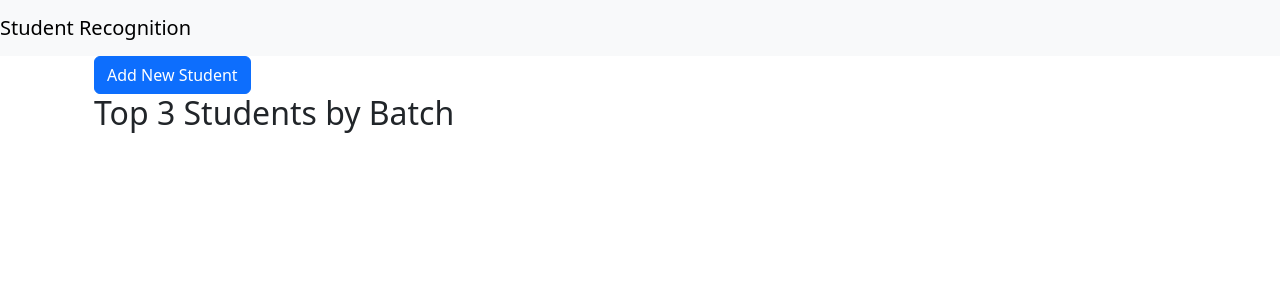
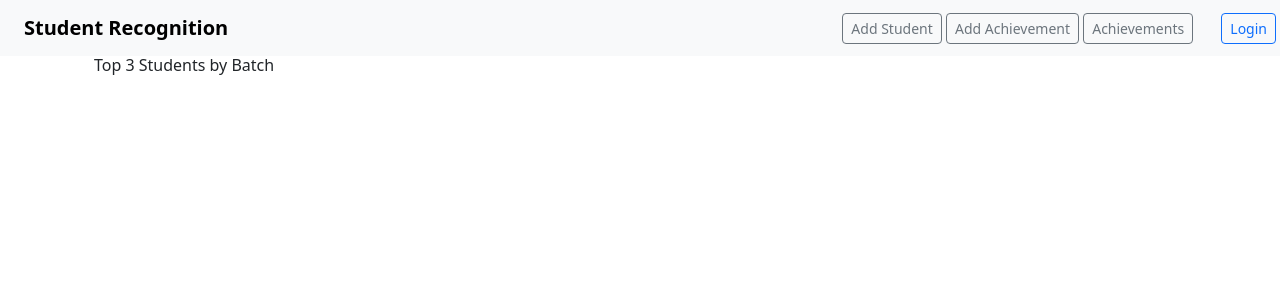
Before and after one commit to gnikitha437/studentPerformanceRcognitionSystem, a Django app: page / in a window 1280 px wide. Shown: the top 300 px of the page. Run offline with Django 5.2, Linux system fonts and the light colour scheme; data that the repository does not hold is empty.

Commit message:
UI_routings_chnage

```diff
--- a/recognition/templates/recognition/achievement_form.html
+++ b/recognition/templates/recognition/achievement_form.html
@@ -4,7 +4,7 @@
 {% block title %}Add New Achievement{% endblock %}
 
 {% block content %}
-<h1>Add New Achievement</h1>
+<h6 class="me-2">Add New Achievement</h6>
 <form method="post">
     {% csrf_token %}
     {{ form|crispy }}
--- a/recognition/templates/recognition/achievement_list.html
+++ b/recognition/templates/recognition/achievement_list.html
@@ -3,11 +3,11 @@
 {% block title %}Student Achievements{% endblock %}
 
 {% block content %}
-<h1>Student Achievements</h1>
+<h6 class="me-2">Student Achievements</h6>
 <ul>
     {% for achievement in achievements %}
     <li>{{ achievement.title }} - {{ achievement.student.name }} ({{ achievement.date }})</li>
     {% endfor %}
 </ul>
-<a href="{% url 'create-achievement' %}" class="btn btn-primary">Add New Achievement</a>
+{% comment %} <a href="{% url 'create-achievement' %}" class="btn btn-primary">Add New Achievement</a> {% endcomment %}
 {% endblock %}
--- a/recognition/templates/recognition/base_generic.html
+++ b/recognition/templates/recognition/base_generic.html
@@ -7,8 +7,14 @@
     <link href="https://cdn.jsdelivr.net/npm/bootstrap@5.3.3/dist/css/bootstrap.min.css" rel="stylesheet" integrity="sha384-QWTKZyjpPEjISv5WaRU9OFeRpok6YctnYmDr5pNlyT2bRjXh0JMhjY6hW+ALEwIH" crossorigin="anonymous">
 </head>
 <body>
-    <nav class="navbar navbar-expand-lg navbar-light bg-light">
-        <a class="navbar-brand" href="/">Student Recognition</a>
+    <nav class="navbar navbar-expand-lg navbar-light bg-light d-flex">
+        <a class="navbar-brand ms-4" style="font-weight: bold" href="/">Student Recognition</a>
+        <div class="me-1 ms-auto">
+            <a href="{% url 'create_student' %}" class="btn btn-sm btn-outline-secondary">Add Student</a>
+            <a href="{% url 'create-achievement' %}" class="btn btn-sm btn-outline-secondary">Add Achievement</a>
+            <a href="{% url 'achievement-list' %}" class="btn btn-sm btn-outline-secondary">Achievements</a>
+            <a href="/admin/" class="btn btn-sm btn-outline-primary ms-4">Login</a>
+        </div>
     </nav>
 
     <div class="container">
--- a/recognition/templates/recognition/student_form.html
+++ b/recognition/templates/recognition/student_form.html
@@ -2,7 +2,7 @@
 {% load crispy_forms_tags %}
 {% block content %}
 <div class="container">
-    <h2>Add New Student</h2>
+    <h6 class="me-2">Add New Student</h6>
     <form method="post">
         {% csrf_token %}
         {{ form|crispy }}
--- a/recognition/templates/recognition/student_list.html
+++ b/recognition/templates/recognition/student_list.html
@@ -1,10 +1,10 @@
 {% extends "recognition/base_generic.html" %}
 {% block content %}
 <div class="container">
-    <a href="{% url 'create_student' %}" class="btn btn-primary">Add New Student</a>
-    <h2>Top 3 Students by Batch</h2>
+    {% comment %} <a href="{% url 'create_student' %}" class="btn btn-primary">Add New Student</a> {% endcomment %}
+    <h6 class="me-2">Top 3 Students by Batch</h6>
     {% for batch, students in top_students.items %}
-    <h3>Batch Year: {{ batch.batch_year }}</h3>
+    <h6>Batch Year: {{ batch.batch_year }}</h6>
     <table class="table table-striped">
         <thead>
             <tr>
--- a/recognition/urls.py
+++ b/recognition/urls.py
@@ -1,3 +1,4 @@
+from django.contrib.auth import views as auth_views
 from django.urls import path
 from . import views
 
@@ -7,4 +8,5 @@ urlpatterns = [
     path('students/new/', views.create_student, name='create_student'),
     path('achievements/', views.achievement_list, name='achievement-list'),
     path('achievements/new/', views.create_achievement, name='create-achievement'),
+    path('logout/', auth_views.LogoutView.as_view(next_page='student-list'), name='logout'),
 ]
--- a/student_recognition/settings.py
+++ b/student_recognition/settings.py
@@ -105,6 +105,8 @@ AUTH_PASSWORD_VALIDATORS = [
     },
 ]
 
+LOGOUT_REDIRECT_URL = 'student-list'
+
 
 # Internationalization
 # https://docs.djangoproject.com/en/5.1/topics/i18n/
```
